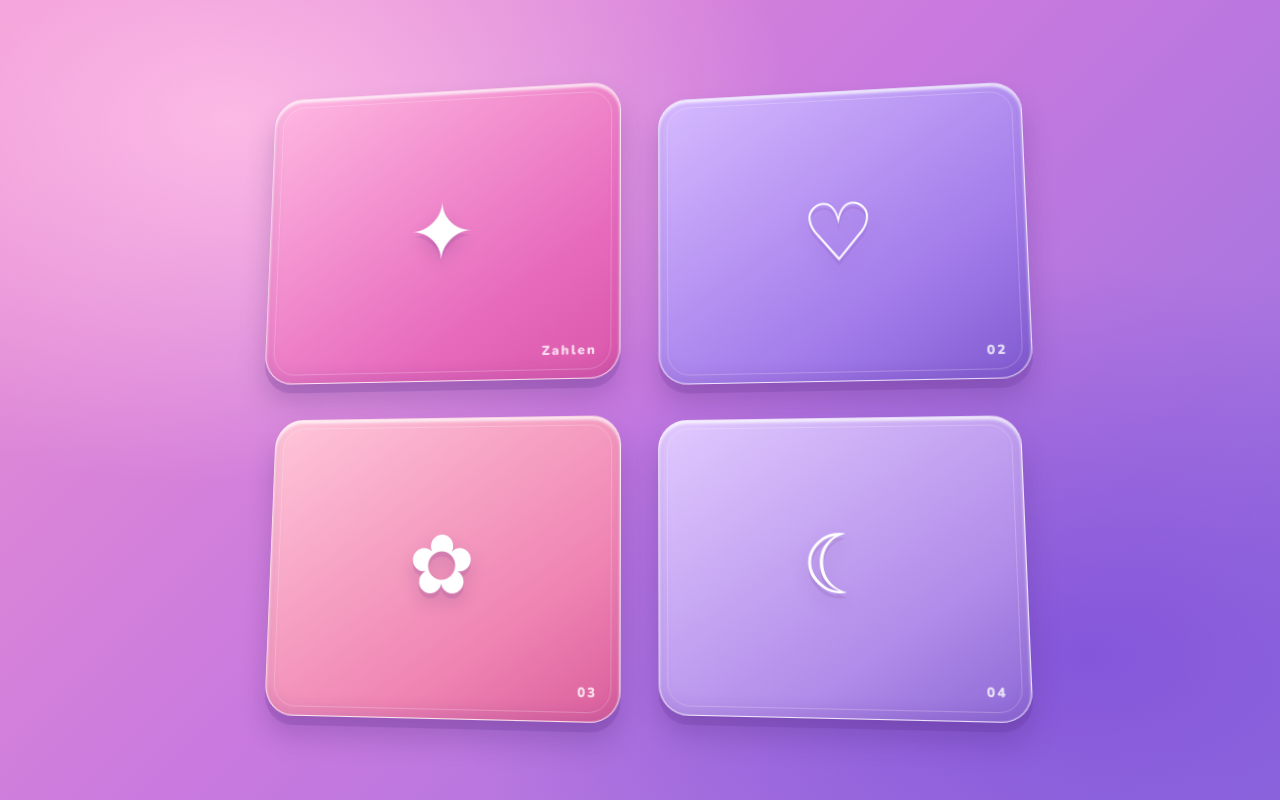
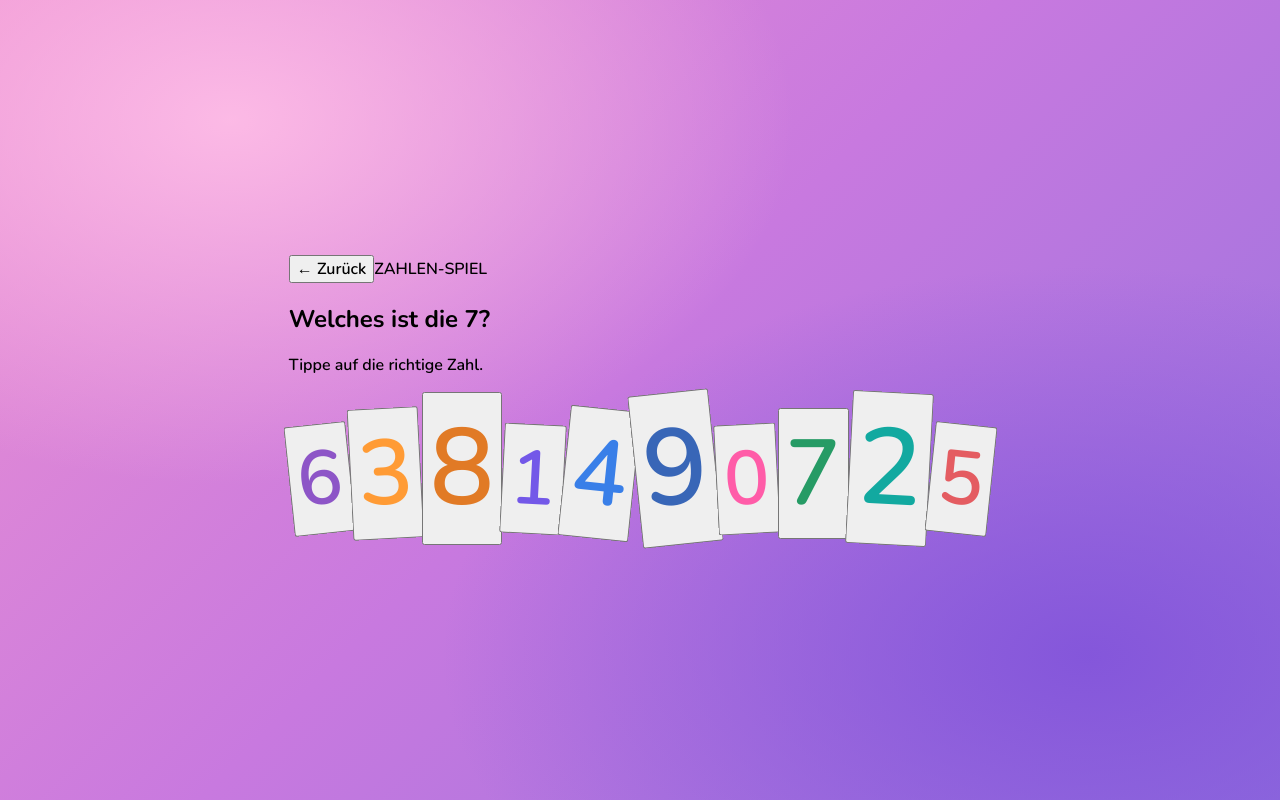
Before and after one commit to MandarinMaster/playground, a Next.js app: page / in a window 1280 px wide. Both pictures are taken after a click on the button "Zahlen-Spiel starten". Built offline with nearby package versions, Linux system fonts and the light colour scheme.

Commit message:
Build interactive spoken number recognition game

```diff
--- a/app/page.tsx
+++ b/app/page.tsx
@@ -1,23 +1,149 @@
 "use client";
 
-const tiles = [
-  { id: "Zahlen", symbol: "✦", className: "tile-pink" },
-  { id: "02", symbol: "♡", className: "tile-violet" },
-  { id: "03", symbol: "✿", className: "tile-rose" },
-  { id: "04", symbol: "☾", className: "tile-lilac" },
+import { useEffect, useState } from "react";
+
+const digits = ["0", "1", "2", "3", "4", "5", "6", "7", "8", "9"];
+const prompts = [
+  (digit: string) => `Zeigt mir die ${digit}!`,
+  (digit: string) => `Welches ist die ${digit}?`,
+  (digit: string) => `Wo siehst du die ${digit}?`,
 ];
+const colors = ["#ff5ca8", "#7358e8", "#12a9a0", "#ff9b35", "#397fe8", "#e45c61", "#8d55c7", "#269b65", "#e17a25", "#3866b7"];
+
+function shuffle<T,>(items: T[]) {
+  const result = [...items];
+  for (let i = result.length - 1; i > 0; i--) {
+    const j = Math.floor(Math.random() * (i + 1));
+    [result[i], result[j]] = [result[j], result[i]];
+  }
+  return result;
+}
+
+function playTone(frequencies: number[], duration: number, wave: OscillatorType = "sine") {
+  try {
+    const AudioContextClass = window.AudioContext || (window as typeof window & { webkitAudioContext?: typeof AudioContext }).webkitAudioContext;
+    if (!AudioContextClass) return;
+    const context = new AudioContextClass();
+    frequencies.forEach((frequency, index) => {
+      const oscillator = context.createOscillator();
+      const gain = context.createGain();
+      oscillator.type = wave;
+      oscillator.frequency.value = frequency;
+      gain.gain.setValueAtTime(0.0001, context.currentTime + index * duration);
+      gain.gain.exponentialRampToValueAtTime(0.12, context.currentTime + index * duration + 0.025);
+      gain.gain.exponentialRampToValueAtTime(0.0001, context.currentTime + (index + 1) * duration);
+      oscillator.connect(gain);
+      gain.connect(context.destination);
+      oscillator.start(context.currentTime + index * duration);
+      oscillator.stop(context.currentTime + (index + 1) * duration);
+    });
+    window.setTimeout(() => context.close(), (frequencies.length * duration + 0.2) * 1000);
+  } catch {
+    // Audio is an enhancement; the game remains playable if it is unavailable.
+  }
+}
 
 export default function Home() {
+  const [playing, setPlaying] = useState(false);
+  const [layout, setLayout] = useState(digits);
+  const [target, setTarget] = useState("5");
+  const [promptIndex, setPromptIndex] = useState(0);
+  const [celebrating, setCelebrating] = useState(false);
+  const [message, setMessage] = useState("");
+
+  function speak(text: string) {
+    if (!("speechSynthesis" in window)) return;
+    window.speechSynthesis.cancel();
+    const utterance = new SpeechSynthesisUtterance(text);
+    utterance.lang = "de-DE";
+    utterance.rate = 0.88;
+    utterance.pitch = 1.12;
+    window.speechSynthesis.speak(utterance);
+  }
+
+  function askQuestion(nextTarget?: string) {
+    const chosen = nextTarget ?? digits[Math.floor(Math.random() * digits.length)];
+    const phrase = prompts[Math.floor(Math.random() * prompts.length)](chosen);
+    setTarget(chosen);
+    setMessage(phrase);
+    window.setTimeout(() => speak(phrase), 120);
+  }
+
+  function startGame() {
+    setLayout(shuffle(digits));
+    setPlaying(true);
+    setCelebrating(false);
+    setMessage("Pass gut auf!");
+    window.setTimeout(() => askQuestion(), 450);
+  }
+
+  function chooseDigit(digit: string) {
+    if (celebrating) return;
+    if (digit === target) {
+      setCelebrating(true);
+      setMessage("Jaaaa! Richtig! 🎉");
+      playTone([523.25, 659.25, 783.99, 1046.5, 1318.5], 0.22);
+      window.setTimeout(() => {
+        setCelebrating(false);
+        setLayout(shuffle(digits));
+        askQuestion();
+      }, 3000);
+    } else {
+      setMessage("Huch, das war sie nicht. Versuch's nochmal!");
+      playTone([190, 145], 0.16, "triangle");
+      window.setTimeout(() => {
+        setMessage(prompts[promptIndex % prompts.length](target));
+      }, 1100);
+    }
+  }
+
+  useEffect(() => () => {
+    if ("speechSynthesis" in window) window.speechSynthesis.cancel();
+  }, []);
+
   return (
     <main className="start-screen">
-      <div className="tile-grid" aria-label="Startauswahl">
-        {tiles.map((tile) => (
-          <button className={`start-tile ${tile.className}`} key={tile.id} aria-label={tile.id === "Zahlen" ? "Zahlen" : `Kachel ${tile.id}`}>
-            <span className="tile-symbol" aria-hidden="true">{tile.symbol}</span>
-            <span className="tile-number">{tile.id}</span>
+      {!playing ? (
+        <div className="tile-grid" aria-label="Startauswahl">
+          <button className="start-tile tile-pink" onClick={startGame} aria-label="Zahlen-Spiel starten">
+            <span className="tile-symbol" aria-hidden="true">✦</span>
+            <span className="tile-number">Zahlen</span>
           </button>
-        ))}
-      </div>
+          <div className="start-tile tile-violet" aria-hidden="true"><span className="tile-symbol">♡</span><span className="tile-number">02</span></div>
+          <div className="start-tile tile-rose" aria-hidden="true"><span className="tile-symbol">✿</span><span className="tile-number">03</span></div>
+          <div className="start-tile tile-lilac" aria-hidden="true"><span className="tile-symbol">☾</span><span className="tile-number">04</span></div>
+        </div>
+      ) : (
+        <section className="number-game">
+          <div className="game-toolbar">
+            <button className="game-back" onClick={() => { setPlaying(false); setCelebrating(false); window.speechSynthesis?.cancel(); }}>← Zurück</button>
+            <span className="game-label">ZAHLEN-SPIEL</span>
+          </div>
+          <h1 className="game-prompt" aria-live="polite">{message}</h1>
+          <p className="game-hint">Tippe auf die richtige Zahl.</p>
+          <div className="digit-board">
+            {layout.map((digit, index) => (
+              <button
+                className="digit-button"
+                key={digit}
+                style={{ color: colors[Number(digit)], fontSize: `clamp(${index % 3 === 0 ? 43 : index % 3 === 1 ? 56 : 66}px, ${index % 3 === 0 ? 7 : index % 3 === 1 ? 8 : 9}vw, ${index % 3 === 0 ? 76 : index % 3 === 1 ? 92 : 108}px)`, transform: `rotate(${(index % 5 - 2) * 3}deg)` }}
+                onClick={() => chooseDigit(digit)}
+                disabled={celebrating}
+                aria-label={`Zahl ${digit}`}
+              >
+                {digit}
+              </button>
+            ))}
+          </div>
+          {celebrating && (
+            <div className="party-overlay" aria-hidden="true">
+              {Array.from({ length: 90 }, (_, index) => (
+                <i key={index} style={{ left: `${(index * 37) % 100}%`, animationDelay: `${(index % 18) * 0.045}s`, backgroundColor: colors[index % colors.length], transform: `rotate(${index * 31}deg)` }} />
+              ))}
+            </div>
+          )}
+        </section>
+      )}
     </main>
   );
 }
```
